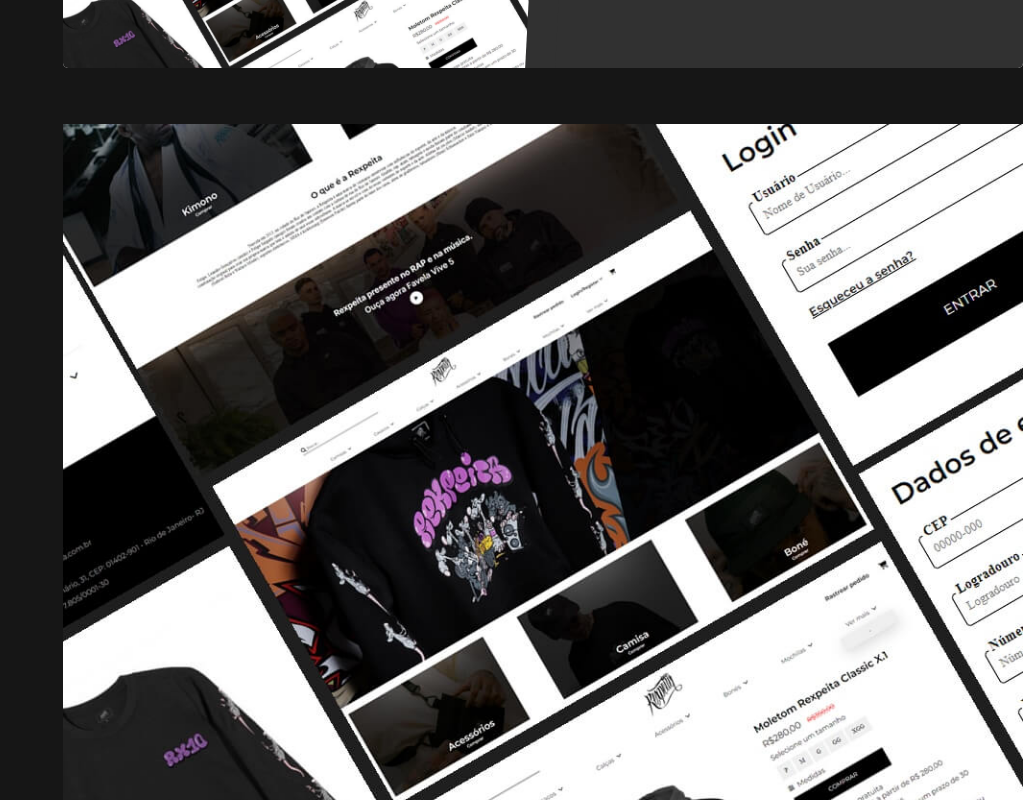
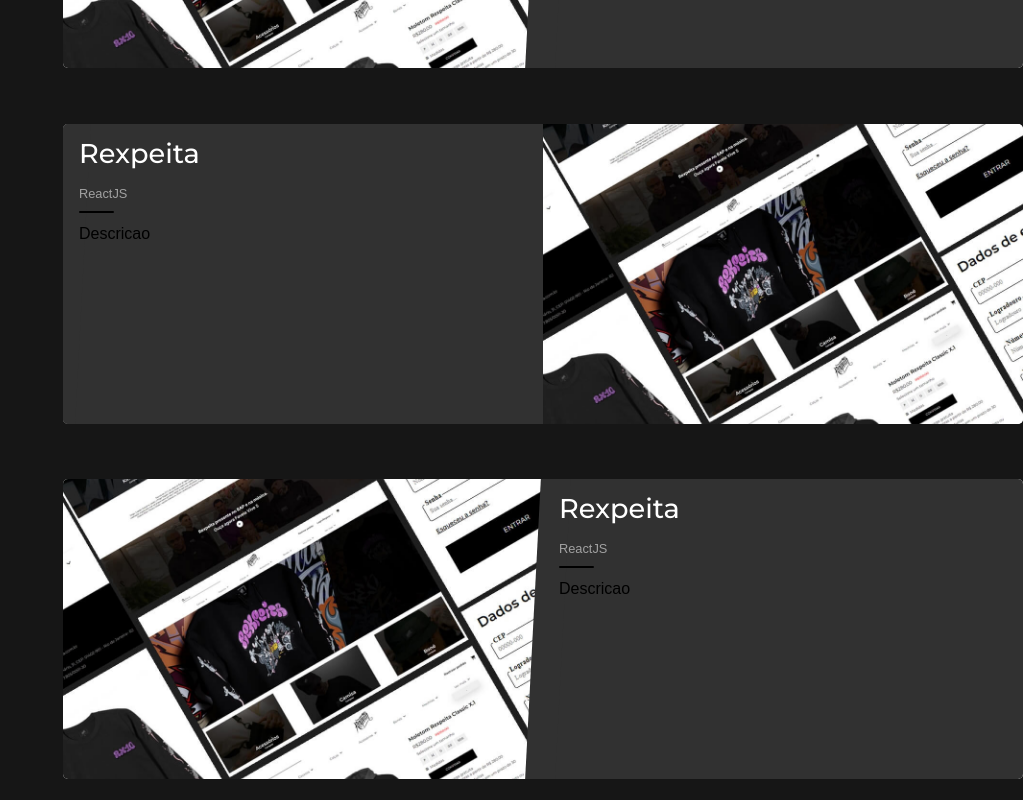
Before and after one commit to henriquepx/my_portfolio, a React (Vite) app: page /projects in a window 1280 px wide. Shown: the part 820-1620 px from the top of the page, without its empty margins (257-1280 px from the left). Built offline with nearby package versions, Linux system fonts and the light colour scheme; a web font is replaced by a local one.

Commit message:
feat: adjusts project orders

```diff
--- a/src/components/ProjectNew.jsx
+++ b/src/components/ProjectNew.jsx
@@ -37,7 +37,7 @@ const Description = styled.div`
   background: #313131;
   position: relative;
   z-index: 0;
-
+  order: 2; /* Controla a ordem de exibição no flex container */
   a {
     line-height: 1;
     margin: 0;
@@ -80,7 +80,9 @@ const BlogCardContainer = styled.div`
   border-radius: 5px;
   overflow: hidden;
   z-index: 0;
-
+  &.reverse { /* Classe que controla a reversão */
+    flex-direction: row-reverse; /* Inverte a ordem dos filhos no flex container */
+  }
   &:hover {
     ${Photo} {
       transform: scale(1.3) rotate(3deg);
@@ -124,9 +126,10 @@ const ProjectNew = ({
   languagesproject,
   linkrepository,
   linkdeploy,
+  reverse,
 }) => {
   return (
-    <BlogCardContainer>
+    <BlogCardContainer  className={reverse ? 'reverse' : ''}>
       <Meta>
       <Photo imgproject={imgproject} />
         <Details>
@@ -149,6 +152,7 @@ ProjectNew.propTypes = {
   languagesproject: PropTypes.string.isRequired,
   linkrepository: PropTypes.string.isRequired,
   linkdeploy: PropTypes.string.isRequired,
+  reverse: PropTypes.bool,
 };
 
 export default ProjectNew;
--- a/src/sections/Projects.jsx
+++ b/src/sections/Projects.jsx
@@ -106,10 +106,26 @@ const { t } = useTranslation();
           languagesproject={'ReactJS'}
           linkrepository={'WWW.'}
           linkdeploy={'www.'}
+          reverse={false}
         />
-
-
-
+        <ProjectNew
+          imgproject="/rxscreen.jpg"
+          titleproject={'Rexpeita'}
+          descproject={'Descricao'}
+          languagesproject={'ReactJS'}
+          linkrepository={'WWW.'}
+          linkdeploy={'www.'}
+          reverse={true}
+        />
+        <ProjectNew
+          imgproject="/rxscreen.jpg"
+          titleproject={'Rexpeita'}
+          descproject={'Descricao'}
+          languagesproject={'ReactJS'}
+          linkrepository={'WWW.'}
+          linkdeploy={'www.'}
+          reverse={false}
+        />
         {projectData.map((project, index) => (
           <ProjectCard
             key={index}
```
